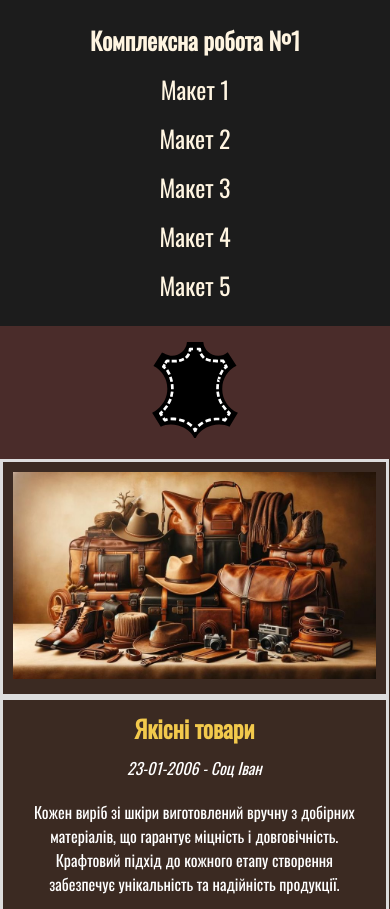
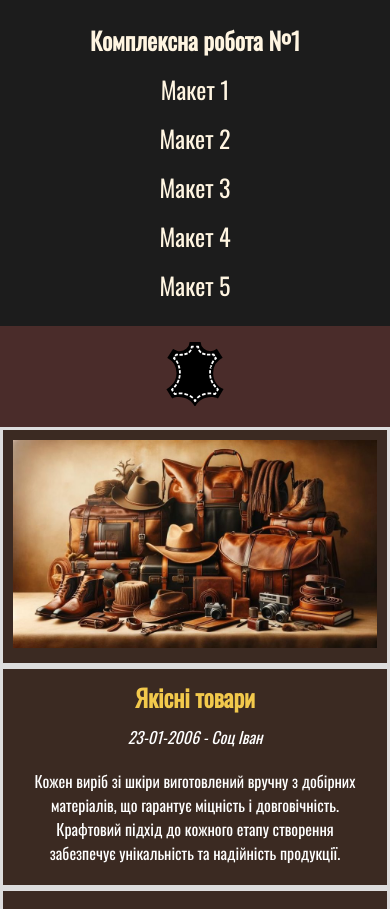
Before and after one commit to Flaiman/FE-Tech1, a plain HTML site: page templates/template4.html in a window 390 px wide. Shown: the top 909 px of the page. Drawn offline with Linux system fonts and the light colour scheme.

Commit message:
Template4 fix bug phone

```diff
--- a/static/styles/template4.css
+++ b/static/styles/template4.css
@@ -1,3 +1,6 @@
+*{
+    box-sizing: border-box;
+}
 .logo4 {
     width: 9rem;
     height: 9rem;
@@ -87,7 +90,7 @@ span{
     }
 
     .td1, .td2 {
-        width: 93%;
+        width: 100%;
         padding: 10px;
     }
 
```
